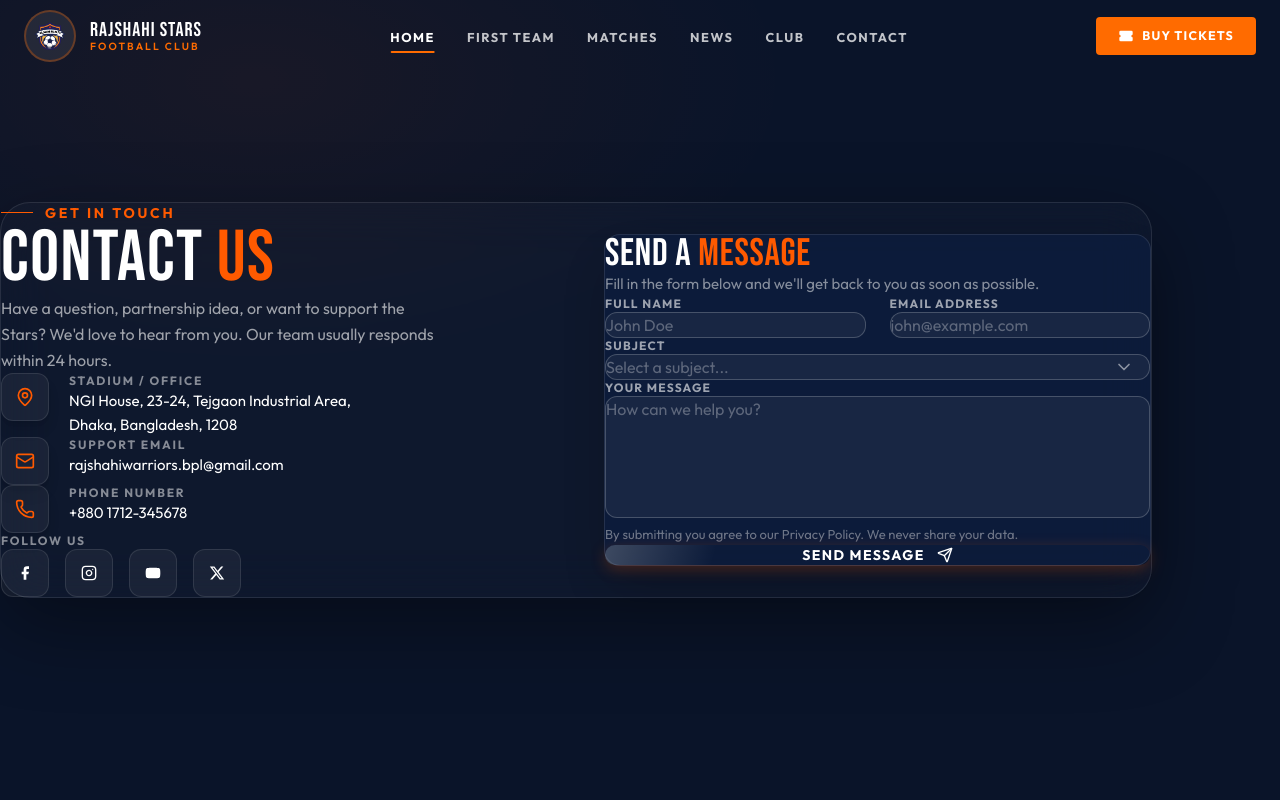
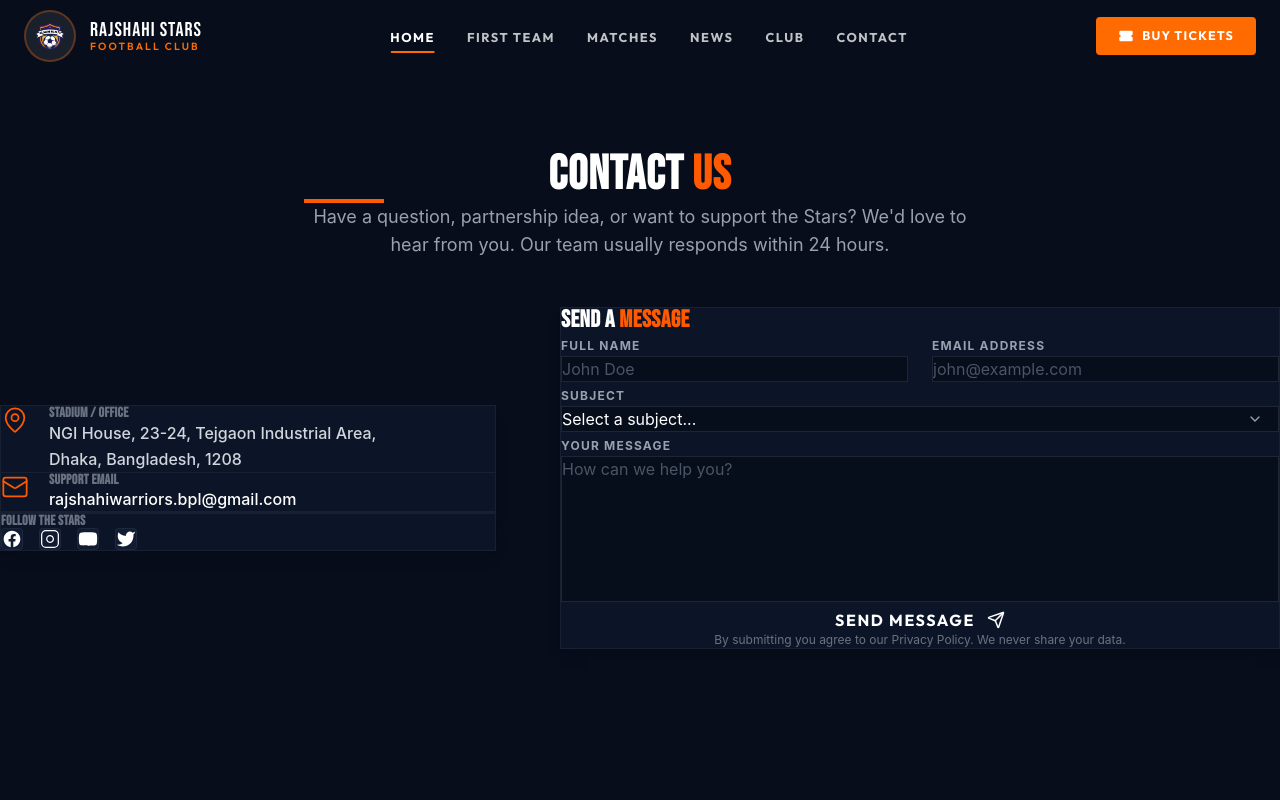
Before and after one commit to sif1t/rajshahi-starsfc, a Next.js app: page /contact in a window 1280 px wide. Shown: the top 800 px of the page. Built offline with nearby package versions, Linux system fonts and the light colour scheme.

Commit message:
refactor: simplify ContactPage component by removing unused code and enhancing layout

```diff
--- a/src/app/contact/page.tsx
+++ b/src/app/contact/page.tsx
@@ -1,311 +1,185 @@
 "use client";
 
-import { useState } from "react";
-import { motion, AnimatePresence } from "framer-motion";
-import { MapPin, Mail, Phone, ChevronDown, Send } from "lucide-react";
+import { motion } from "framer-motion";
+import { MapPin, Mail, Phone, Send } from "lucide-react";
 import Navbar from "@/components/Navbar/Navbar";
 import Footer from "@/components/Footer/Footer";
 
-/* ─── Animation helpers ──────────────────────────── */
-const EASE: [number, number, number, number] = [0.23, 1, 0.32, 1];
-
-const stagger = {
-  hidden: {},
-  show: { transition: { staggerChildren: 0.1 } },
-};
-
-const itemUp = {
-  hidden: { opacity: 0, y: 24 },
-  show: { opacity: 1, y: 0, transition: { duration: 0.55, ease: EASE } },
-};
-
-/* ─── Data ───────────────────────────────────────── */
-const contactInfo = [
-  {
-    icon: <MapPin className="w-5 h-5" />,
-    label: "Stadium / Office",
-    value: "NGI House, 23-24, Tejgaon Industrial Area,\nDhaka, Bangladesh, 1208",
-    href: "https://maps.google.com",
-  },
-  {
-    icon: <Mail className="w-5 h-5" />,
-    label: "Support Email",
-    value: "rajshahiwarriors.bpl@gmail.com",
-    href: "mailto:rajshahiwarriors.bpl@gmail.com",
-  },
-  {
-    icon: <Phone className="w-5 h-5" />,
-    label: "Phone Number",
-    value: "+880 1712-345678",
-    href: "tel:+8801712345678",
-  },
-];
-
-const socialLinks = [
-  { name: "Facebook", href: "https://facebook.com", icon: <svg className="w-4 h-4" fill="currentColor" viewBox="0 0 24 24"><path d="M18 2h-3a5 5 0 00-5 5v3H7v4h3v8h4v-8h3l1-4h-4V7a1 1 0 011-1h3z"/></svg> },
-  { name: "Instagram", href: "https://instagram.com", icon: <svg className="w-4 h-4" fill="none" stroke="currentColor" strokeWidth="2" strokeLinecap="round" strokeLinejoin="round" viewBox="0 0 24 24"><rect x="2" y="2" width="20" height="20" rx="5" ry="5"/><path d="M16 11.37A4 4 0 1112.63 8 4 4 0 0116 11.37z"/><line x1="17.5" y1="6.5" x2="17.51" y2="6.5"/></svg> },
-  { name: "YouTube", href: "https://youtube.com", icon: <svg className="w-4 h-4" fill="currentColor" viewBox="0 0 24 24"><path d="M22.54 6.42a2.78 2.78 0 00-1.95-1.97C18.88 4 12 4 12 4s-6.88 0-8.59.46A2.78 2.78 0 001.46 6.42 29 29 0 001 12a29 29 0 00.46 5.58 2.78 2.78 0 001.95 1.97C5.12 20 12 20 12 20s6.88 0 8.59-.46a2.78 2.78 0 001.95-1.97A29 29 0 0023 12a29 29 0 00-.46-5.58z"/><polygon points="9.75 15.02 15.5 12 9.75 8.98 9.75 15.02" fill="white"/></svg> },
-  { name: "Twitter/X", href: "https://twitter.com", icon: <svg className="w-4 h-4" fill="currentColor" viewBox="0 0 24 24"><path d="M18.244 2.25h3.308l-7.227 8.26 8.502 11.24H16.17l-5.214-6.817L4.99 21.75H1.68l7.73-8.835L1.254 2.25H8.08l4.713 6.231zm-1.161 17.52h1.833L7.084 4.126H5.117z"/></svg> },
-];
-
-const subjects = [
-  "General Inquiry",
-  "Match & Ticket Information",
-  "Partnership & Sponsorship",
-  "Media & Press",
-  "Youth Academy",
-  "Other",
-];
-
-type FormState = { name: string; email: string; subject: string; message: string };
-type FormStatus = "idle" | "sending" | "success" | "error";
-
-/* ─── Form Elements ───────────────────────── */
-function Label({ htmlFor, children }: { htmlFor: string; children: React.ReactNode }) {
+export default function ContactPage() {
   return (
-    <label htmlFor={htmlFor} className="block text-xs font-bold tracking-[0.1em] uppercase text-white/60 mb-2">
-      {children}
-    </label>
-  );
-}
-
-const inputStyles = "w-full bg-white/5 border border-white/20 rounded-xl p-4 text-white placeholder:text-white/30 focus:ring-2 focus:ring-[#FF5A00] focus:border-transparent outline-none transition-all duration-300";
-
-/* ─── Page ───────────────────────────────────────── */
-export default function ContactPage() {
-  const [form, setForm] = useState<FormState>({ name: "", email: "", subject: "", message: "" });
-  const [status, setStatus] = useState<FormStatus>("idle");
-
-  const set = (f: keyof FormState) => (v: string) => setForm((p) => ({ ...p, [f]: v }));
-
-  const handleSubmit = async (e: React.FormEvent) => {
-    e.preventDefault();
-    setStatus("sending");
-    await new Promise((r) => setTimeout(r, 1500));
-    setStatus("success");
-    setForm({ name: "", email: "", subject: "", message: "" });
-    setTimeout(() => setStatus("idle"), 5000);
-  };
-
-  return (
-    <>
+    <div className="flex min-h-screen flex-col">
       <Navbar />
 
-      <div className="bg-[#0a1429] min-h-screen relative overflow-hidden">
-        {/* Subtle Background Elements */}
-        <div aria-hidden="true" className="pointer-events-none absolute inset-0 bg-[radial-gradient(ellipse_60%_50%_at_20%_10%,rgba(255,90,0,0.06)_0%,transparent_70%)]" />
+      <main className="flex-1 bg-[#070D1B] text-white px-4 sm:px-6 lg:px-8 font-sans selection:bg-[#FF5A00] selection:text-white flex items-center justify-center pt-18 pb-16 min-h-screen">
+        <div className="max-w-7xl w-full flex flex-col items-center justify-center gap-12">
 
-        {/* ── Main Content Container ─────────────────────── */}
-        <section className="relative z-10 mx-auto grid min-h-screen w-full max-w-6xl place-items-center px-4 py-[120px] sm:px-6 lg:px-8">
-          <div className="w-full rounded-[30px] border border-white/10 bg-white/[0.02] p-6 shadow-[0_28px_80px_rgba(0,0,0,0.38)] backdrop-blur-xl sm:p-8 lg:p-10">
-            <div className="grid grid-cols-1 items-center gap-12 lg:grid-cols-2 lg:gap-14">
-
-            {/* ── LEFT: Info column ────────────────── */}
-            <motion.div variants={stagger} initial="hidden" animate="show" className="space-y-10">
-
-              {/* Heading Section */}
-              <motion.div variants={itemUp}>
-                <p className="flex items-center gap-3 mb-4 text-[#FF5A00] text-sm font-bold tracking-[0.2em] uppercase">
-                  <span className="inline-block w-8 h-px bg-[#FF5A00]" />
-                  Get in touch
-                </p>
-                <h1 className="text-white uppercase leading-none mb-6" style={{ fontFamily: "var(--font-display, 'Bebas Neue', sans-serif)", fontSize: "clamp(3rem, 6vw, 4.5rem)" }}>
-                  CONTACT <span className="text-[#FF5A00]">US</span>
+        {/* Page Header */}
+        <motion.div
+          initial={{ opacity: 0, y: -20 }}
+          animate={{ opacity: 1, y: 0 }}
+          transition={{ duration: 0.5 }}
+          className="text-center mb-8"
+        >
+          <h1 className="text-4xl md:text-5xl font-black uppercase tracking-wider mb-4">
+            Contact <span className="text-[#FF5A00]">Us</span>
           </h1>
-                <p className="text-white/60 text-base leading-relaxed max-w-md">
-                  Have a question, partnership idea, or want to support the Stars?
-                  We'd love to hear from you. Our team usually responds within 24 hours.
+          <div className="h-1 w-20 bg-[#FF5A00] mx-auto mb-6"></div>
+          <p className="text-gray-400 text-lg max-w-2xl mx-auto">
+            Have a question, partnership idea, or want to support the Stars? We'd love to hear from you. Our team usually responds within 24 hours.
           </p>
         </motion.div>
 
+        <div className="grid grid-cols-1 lg:grid-cols-12 gap-12 lg:gap-16 items-center w-full">
+
+          {/* Left Column: Contact Info (Takes up 5 columns on large screens) */}
+          <motion.div
+            initial={{ opacity: 0, x: -30 }}
+            animate={{ opacity: 1, x: 0 }}
+            transition={{ duration: 0.6, delay: 0.2 }}
+            className="lg:col-span-5 space-y-8"
+          >
             {/* Info Cards */}
-              <div className="space-y-7">
-                {contactInfo.map((item) => (
-                  <motion.a
-                    key={item.label}
-                    href={item.href}
-                    target={item.href.startsWith("http") ? "_blank" : undefined}
-                    rel={item.href.startsWith("http") ? "noopener noreferrer" : undefined}
-                    variants={itemUp}
-                    className="group flex items-start gap-5 cursor-pointer"
-                  >
-                    <div className="flex-shrink-0 mt-1 w-12 h-12 rounded-xl flex items-center justify-center text-[#FF5A00] bg-white/5 border border-white/10 transition-all duration-300 group-hover:bg-[#FF5A00] group-hover:border-[#FF5A00] group-hover:text-white shadow-lg">
-                      {item.icon}
+            <div className="bg-[#0C1527] border border-white/5 rounded-none p-8 space-y-10 shadow-lg ">
+
+              {/* Address */}
+              <div className="flex items-start gap-5">
+                <div className="mt-1 text-[#FF5A00]">
+                  <MapPin size={28} strokeWidth={1.5} />
                 </div>
                 <div>
-                      <p className="text-xs font-bold tracking-[0.15em] uppercase text-white/50 mb-1.5">
-                        {item.label}
-                      </p>
-                      <p className="text-white text-[15px] leading-relaxed whitespace-pre-line group-hover:text-[#FF5A00] transition-colors duration-300">
-                        {item.value}
+                  <h3 className="text-sm font-bold text-gray-500 uppercase tracking-widest mb-2">Stadium / Office</h3>
+                  <p className="font-medium text-gray-300 leading-relaxed">
+                    NGI House, 23-24, Tejgaon Industrial Area,<br />
+                    Dhaka, Bangladesh, 1208
                   </p>
                 </div>
-                  </motion.a>
-                ))}
               </div>
 
-              {/* Follow Us */}
-              <motion.div variants={itemUp} className="pt-2">
-                <p className="text-xs font-bold tracking-[0.15em] uppercase text-white/50 mb-6">
-                  Follow Us
-                </p>
-                <div className="flex gap-4 flex-wrap">
-                  {socialLinks.map((s, i) => (
-                    <motion.a
-                      key={s.name}
-                      href={s.href}
-                      target="_blank"
-                      rel="noopener noreferrer"
-                      aria-label={s.name}
-                      className="w-12 h-12 rounded-xl border border-white/10 bg-white/5 flex items-center justify-center text-white/60 hover:bg-[#FF5A00] hover:border-[#FF5A00] hover:text-white transition-all duration-300 hover:-translate-y-1 hover:shadow-[0_8px_20px_rgba(255,90,0,0.3)]"
-                      initial={{ opacity: 0, scale: 0.8 }}
-                      animate={{ opacity: 1, scale: 1, transition: { delay: 0.4 + i * 0.07, duration: 0.35, ease: EASE } }}
-                    >
-                      {s.icon}
-                    </motion.a>
-                  ))}
-                </div>
-              </motion.div>
-            </motion.div>
+              <div className="w-full h-px bg-white/5"></div>
 
-            {/* ── RIGHT: Form column ───────────────── */}
-            <motion.div
-              initial={{ opacity: 0, y: 30 }}
-              animate={{ opacity: 1, y: 0 }}
-              transition={{ duration: 0.6, ease: EASE, delay: 0.2 }}
-            >
-              <div className="bg-[#0d1d3e]/80 border border-white/10 rounded-2xl p-7 lg:p-8 shadow-2xl">
-                <h2 className="text-white leading-tight mb-2 uppercase" style={{ fontFamily: "var(--font-display, 'Bebas Neue', sans-serif)", fontSize: "clamp(2rem, 3vw, 2.5rem)" }}>
-                  SEND A <span className="text-[#FF5A00]">MESSAGE</span>
-                </h2>
-                <p className="text-white/50 text-[15px] mb-8">
-                  Fill in the form below and we'll get back to you as soon as possible.
-                </p>
-
-                <AnimatePresence>
-                  {status === "success" && (
-                    <motion.div
-                      initial={{ opacity: 0, y: -10, height: 0 }}
-                      animate={{ opacity: 1, y: 0, height: "auto" }}
-                      exit={{ opacity: 0, height: 0 }}
-                      className="mb-8 overflow-hidden"
-                    >
-                      <div className="flex items-start gap-4 p-5 rounded-xl border border-green-500/30 bg-green-500/10">
-                        <div className="w-8 h-8 rounded-full bg-green-500/20 flex items-center justify-center text-green-400 flex-shrink-0">
-                          <svg className="w-4 h-4" fill="none" stroke="currentColor" strokeWidth="2.5" viewBox="0 0 24 24"><path d="M20 6L9 17l-5-5" /></svg>
+              {/* Email */}
+              <div className="flex items-start gap-5">
+                <div className="mt-1 text-[#FF5A00]">
+                  <Mail size={28} strokeWidth={1.5} />
                 </div>
                 <div>
-                          <p className="text-green-400 font-bold text-sm tracking-wide uppercase">Message Sent</p>
-                          <p className="text-white/60 text-[13px] mt-1">We'll be in touch within 24 hours.</p>
+                  <h3 className="text-sm font-bold text-gray-500 uppercase tracking-widest mb-2">Support Email</h3>
+                  <a href="mailto:rajshahiwarriors.bpl@gmail.com" className="font-medium text-gray-300 hover:text-[#FF5A00] transition-colors">
+                    rajshahiwarriors.bpl@gmail.com
+                  </a>
+                </div>
+              </div>
+
+              <div className="w-full h-px bg-white/5"></div>
+
+
+
+            </div>
+
+            {/* Social Media Block */}
+            <div className="bg-[#0C1527] border border-white/5 rounded-none p-8 shadow-lg">
+              <h3 className="text-sm font-bold text-gray-500 uppercase tracking-widest mb-5">Follow The Stars</h3>
+              <div className="flex gap-4">
+                <a href="#" className="bg-[#111C33] p-3.5 rounded border border-white/5 hover:bg-[#FF5A00] hover:border-[#FF5A00] hover:-translate-y-1 transition-all duration-300 text-gray-300 hover:text-white">
+                  <svg className="w-5 h-5" viewBox="0 0 24 24" fill="currentColor" aria-hidden="true"><path d="M22 12c0-5.523-4.477-10-10-10S2 6.477 2 12c0 4.991 3.657 9.128 8.438 9.878v-6.99H7.898v-2.888h2.54V9.797c0-2.507 1.492-3.89 3.777-3.89 1.094 0 2.238.195 2.238.195v2.46h-1.26c-1.242 0-1.63.771-1.63 1.562v1.875h2.773l-.443 2.888h-2.33v6.99C18.343 21.128 22 16.991 22 12z"/></svg>
+                </a>
+                <a href="#" className="bg-[#111C33] p-3.5 rounded border border-white/5 hover:bg-[#FF5A00] hover:border-[#FF5A00] hover:-translate-y-1 transition-all duration-300 text-gray-300 hover:text-white">
+                  <svg className="w-5 h-5" viewBox="0 0 24 24" fill="none" stroke="currentColor" strokeWidth="1.5" aria-hidden="true"><rect x="2" y="2" width="20" height="20" rx="5" ry="5"/><path d="M16 11.37A4 4 0 1112.63 8 4 4 0 0116 11.37z"/></svg>
+                </a>
+                <a href="#" className="bg-[#111C33] p-3.5 rounded border border-white/5 hover:bg-[#FF5A00] hover:border-[#FF5A00] hover:-translate-y-1 transition-all duration-300 text-gray-300 hover:text-white">
+                  <svg className="w-5 h-5" viewBox="0 0 24 24" fill="currentColor" aria-hidden="true"><path d="M22.54 6.42a2.78 2.78 0 00-1.95-1.97C18.88 4 12 4 12 4s-6.88 0-8.59.46A2.78 2.78 0 001.46 6.42 29 29 0 001 12a29 29 0 00.46 5.58 2.78 2.78 0 001.95 1.97C5.12 20 12 20 12 20s6.88 0 8.59-.46a2.78 2.78 0 001.95-1.97A29 29 0 0023 12a29 29 0 00-.46-5.58z"/></svg>
+                </a>
+                <a href="#" className="bg-[#111C33] p-3.5 rounded border border-white/5 hover:bg-[#FF5A00] hover:border-[#FF5A00] hover:-translate-y-1 transition-all duration-300 text-gray-300 hover:text-white">
+                  <svg className="w-5 h-5" viewBox="0 0 24 24" fill="currentColor" aria-hidden="true"><path d="M23 3a10.9 10.9 0 01-3.14 1.53A4.48 4.48 0 0012 7v1A10.66 10.66 0 013 4s-4 9 5 13a11.64 11.64 0 01-7 2c9 5 20 0 20-11.5a4.5 4.5 0 00-.08-.83A7.72 7.72 0 0023 3z"/></svg>
+                </a>
               </div>
             </div>
           </motion.div>
-                  )}
-                </AnimatePresence>
 
-                <form onSubmit={handleSubmit} className="space-y-6" noValidate>
+          {/* Right Column: Contact Form (Takes up 7 columns on large screens) */}
+          <motion.div
+            initial={{ opacity: 0, x: 30 }}
+            animate={{ opacity: 1, x: 0 }}
+            transition={{ duration: 0.6, delay: 0.3 }}
+            className="lg:col-span-7"
+          >
+            <div className="bg-[#0C1527] border border-white/5 rounded-none p-8 md:p-12 shadow-lg relative overflow-hidden">
+
+              <h2 className="text-2xl font-black uppercase tracking-wider mb-8">
+                Send A <span className="text-[#FF5A00]">Message</span>
+              </h2>
+
+              <form className="space-y-6" onSubmit={(e) => e.preventDefault()}>
                 <div className="grid grid-cols-1 sm:grid-cols-2 gap-6">
-                    <div>
-                      <Label htmlFor="contact-name">Full Name</Label>
+                  {/* Full Name */}
+                  <div className="space-y-2">
+                    <label className="text-xs font-bold text-gray-400 uppercase tracking-widest">Full Name</label>
                     <input
-                        id="contact-name"
                       type="text"
-                        value={form.name}
-                        onChange={(e) => set("name")(e.target.value)}
-                        required
                       placeholder="John Doe"
-                        className={inputStyles}
+                      className="w-full bg-[#060D1B] border border-white/10 rounded-none px-4 py-3.5 text-white placeholder-gray-600 focus:outline-none focus:border-[#FF5A00] focus:ring-1 focus:ring-[#FF5A00] transition-all"
                     />
                   </div>
-                    <div>
-                      <Label htmlFor="contact-email">Email Address</Label>
+                  {/* Email Address */}
+                  <div className="space-y-2">
+                    <label className="text-xs font-bold text-gray-400 uppercase tracking-widest">Email Address</label>
                     <input
-                        id="contact-email"
                       type="email"
-                        value={form.email}
-                        onChange={(e) => set("email")(e.target.value)}
-                        required
                       placeholder="john@example.com"
-                        className={inputStyles}
+                      className="w-full bg-[#060D1B] border border-white/10 rounded-none px-4 py-3.5 text-white placeholder-gray-600 focus:outline-none focus:border-[#FF5A00] focus:ring-1 focus:ring-[#FF5A00] transition-all"
                     />
                   </div>
                 </div>
 
-                  <div>
-                    <Label htmlFor="contact-subject">Subject</Label>
+                {/* Subject */}
+                <div className="space-y-2">
+                  <label className="text-xs font-bold text-gray-400 uppercase tracking-widest">Subject</label>
                   <div className="relative">
-                      <select
-                        id="contact-subject"
-                        value={form.subject}
-                        onChange={(e) => set("subject")(e.target.value)}
-                        required
-                        className={`${inputStyles} appearance-none cursor-pointer ${form.subject === "" ? "text-white/30" : "text-white"}`}
-                      >
-                        <option value="" disabled>Select a subject...</option>
-                        {subjects.map((o) => (
-                          <option key={o} value={o} className="bg-[#0a1429] text-white">
-                            {o}
-                          </option>
-                        ))}
+                    <select className="w-full bg-[#060D1B] border border-white/10 rounded-none px-4 py-3.5 text-white focus:outline-none focus:border-[#FF5A00] focus:ring-1 focus:ring-[#FF5A00] transition-all appearance-none cursor-pointer">
+                      <option value="" disabled selected className="text-gray-600">Select a subject...</option>
+                      <option value="General Inquiry">General Inquiry</option>
+                      <option value="Partnership">Sponsorship & Partnership</option>
+                      <option value="Ticketing">Ticketing & Merchandise</option>
+                      <option value="Other">Other</option>
                     </select>
-                      <div className="absolute right-4 top-[50%] -translate-y-1/2 pointer-events-none text-white/50">
-                        <ChevronDown className="w-5 h-5" />
+                    <div className="absolute inset-y-0 right-4 flex items-center pointer-events-none text-gray-400">
+                      <svg width="16" height="16" viewBox="0 0 24 24" fill="none" stroke="currentColor" strokeWidth="2" strokeLinecap="round" strokeLinejoin="round"><path d="m6 9 6 6 6-6"/></svg>
                     </div>
                   </div>
                 </div>
 
-                  <div>
-                    <Label htmlFor="contact-message">Your Message</Label>
+                {/* Message */}
+                <div className="space-y-2">
+                  <label className="text-xs font-bold text-gray-400 uppercase tracking-widest">Your Message</label>
                   <textarea
-                      id="contact-message"
-                      value={form.message}
-                      onChange={(e) => set("message")(e.target.value)}
-                      required
-                      rows={5}
+                    rows={6}
                     placeholder="How can we help you?"
-                      className={`${inputStyles} resize-none`}
-                    />
+                    className="w-full bg-[#060D1B] border border-white/10 rounded-none px-4 py-3.5 text-white placeholder-gray-600 focus:outline-none focus:border-[#FF5A00] focus:ring-1 focus:ring-[#FF5A00] transition-all resize-none"
+                  ></textarea>
                 </div>
 
-                  <p className="text-white/40 text-[13px] leading-relaxed pt-2">
-                    By submitting you agree to our <a href="#" className="text-[#FF5A00] hover:underline">Privacy Policy</a>. We never share your data.
+                {/* Submit Button */}
+                <div className="pt-4">
+                  <button
+                    type="submit"
+                    className="w-full bg-[#FF5A00] hover:bg-[#e65100] text-white font-bold uppercase tracking-widest py-4 rounded-none flex justify-center items-center gap-3 transition-all duration-300"
+                  >
+                    Send Message
+                    <Send size={18} />
+                  </button>
+                  <p className="text-xs text-gray-500 mt-4 text-center">
+                    By submitting you agree to our Privacy Policy. We never share your data.
                   </p>
-
-                  <motion.button
-                    type="submit"
-                    disabled={status === "sending"}
-                    className="relative w-full flex items-center justify-center gap-3 text-white font-bold text-sm tracking-widest uppercase rounded-xl py-4 px-6 bg-[#FF5A00] overflow-hidden disabled:opacity-70 disabled:cursor-not-allowed shadow-[0_4px_15px_rgba(255,90,0,0.25)] hover:shadow-[0_8px_30px_rgba(255,90,0,0.4)] transition-all duration-300 mt-2"
-                    whileHover={status !== "sending" ? { y: -2, scale: 1.01 } : {}}
-                    whileTap={status !== "sending" ? { scale: 0.98 } : {}}
-                  >
-                    <motion.span
-                      className="absolute inset-0 pointer-events-none"
-                      style={{ background: "linear-gradient(105deg, transparent 40%, rgba(255,255,255,0.2) 50%, transparent 60%)", backgroundSize: "200% 100%", backgroundPosition: "-100% center" }}
-                      whileHover={{ backgroundPosition: "200% center" }}
-                      transition={{ duration: 0.6 }}
-                    />
-                    {status === "sending" ? (
-                      <>
-                        <svg className="w-5 h-5 animate-spin" fill="none" viewBox="0 0 24 24"><circle className="opacity-25" cx="12" cy="12" r="10" stroke="currentColor" strokeWidth="4" /><path className="opacity-75" fill="currentColor" d="M4 12a8 8 0 018-8v8z" /></svg>
-                        Sending...
-                      </>
-                    ) : (
-                      <>
-                        Send Message
-                        <Send className="w-4 h-4" />
-                      </>
-                    )}
-                  </motion.button>
+                </div>
               </form>
             </div>
           </motion.div>
 
         </div>
         </div>
-        </section>
-      </div>
+      </main>
 
       <Footer />
-    </>
+    </div>
   );
 }
```
Lines whose indentation alone changed are shown as unchanged.
